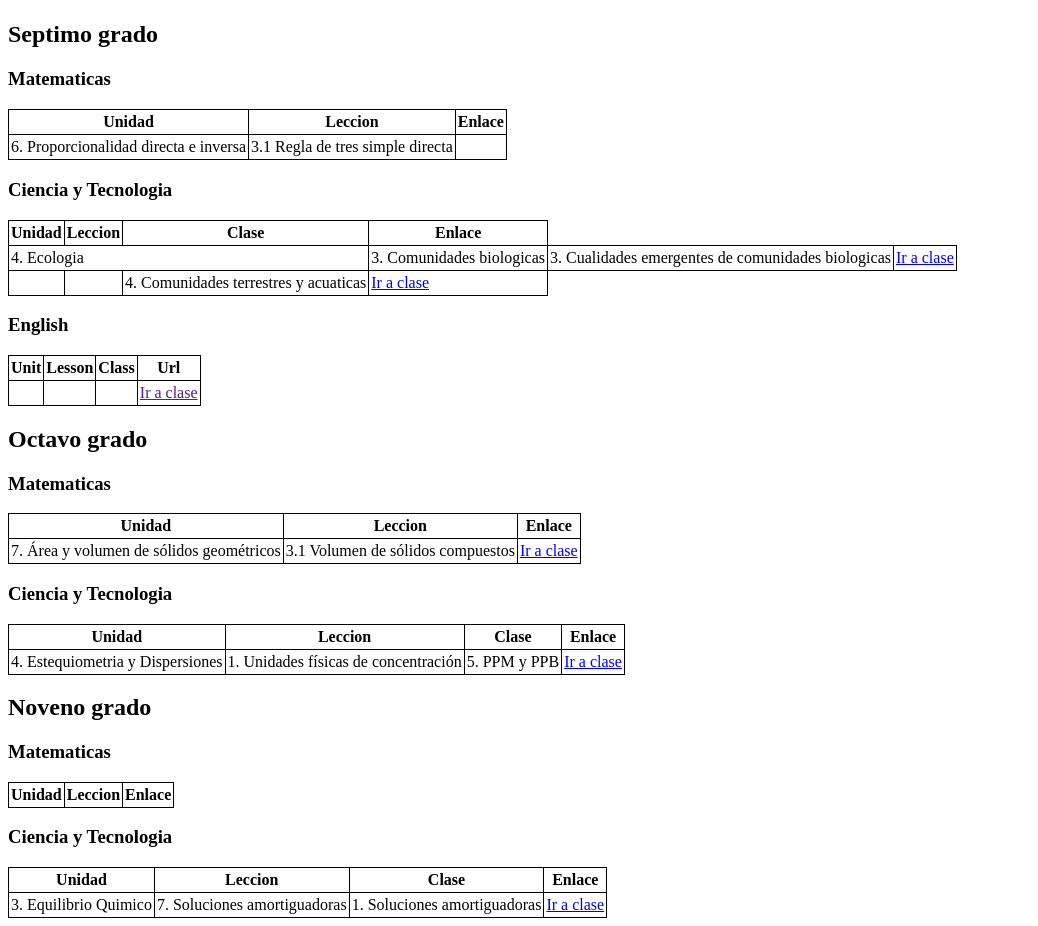
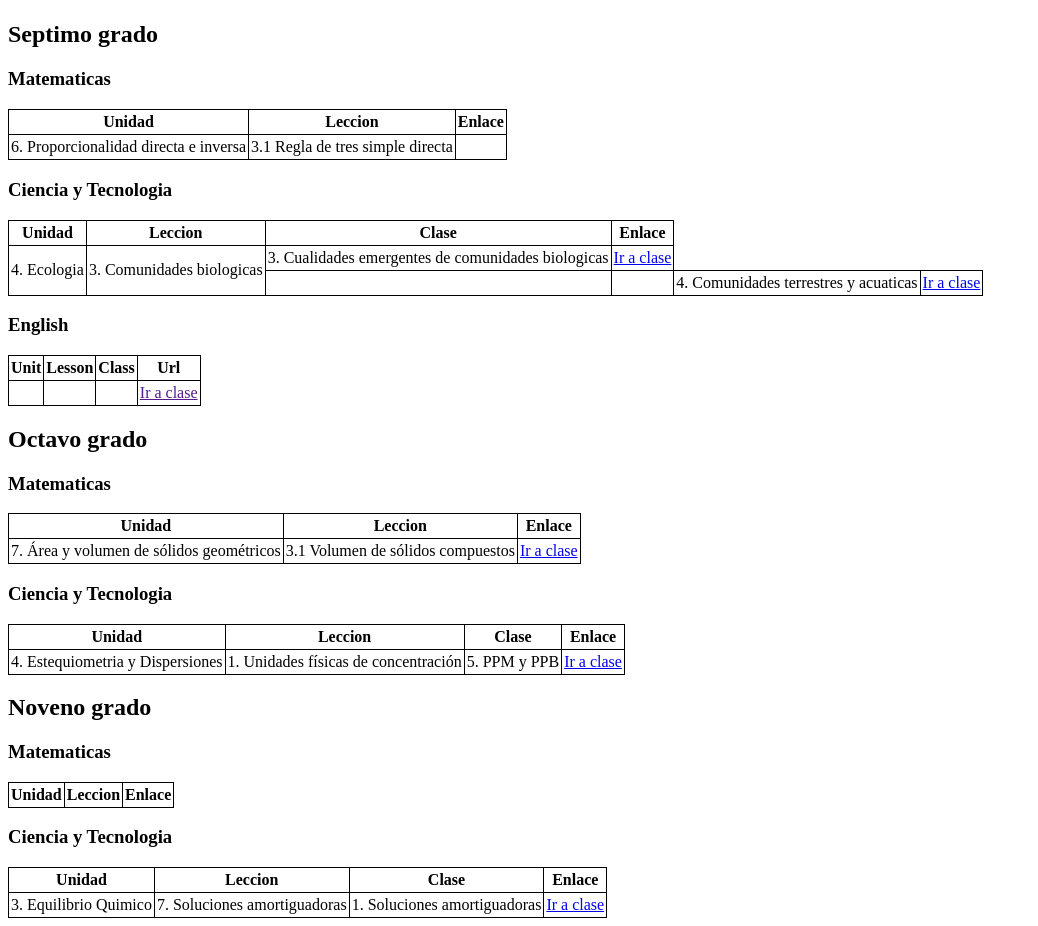
Before and after one commit to 1Oscar089/Mis-Clases, a plain HTML site: page index.html in a window 1280 px wide. Shown: the whole page, without its empty margins (0-1038 px from the left). Drawn offline with Linux system fonts and the light colour scheme.

Commit message:
Update index.html

```diff
--- a/index.html
+++ b/index.html
@@ -32,7 +32,7 @@
             <th>Unidad</th><th>Leccion</th><th>Clase</th><th>Enlace</th>
         </tr>
         <tr>
-            <td colspan="3">4. Ecologia</td><td colspan="3">3. Comunidades biologicas</td><td>3. Cualidades emergentes de comunidades biologicas</td><td><a href="clases/7/cieu433.html">Ir a clase</a></td>
+            <td rowspan="3">4. Ecologia</td><td rowspan="3">3. Comunidades biologicas</td><td>3. Cualidades emergentes de comunidades biologicas</td><td><a href="clases/7/cieu433.html">Ir a clase</a></td>
         </tr>
         <tr><td></td>
         <td></td>
```
